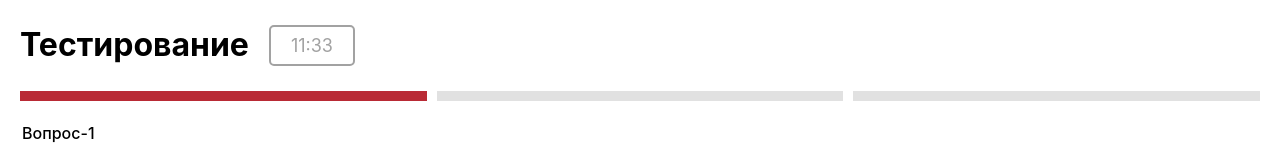
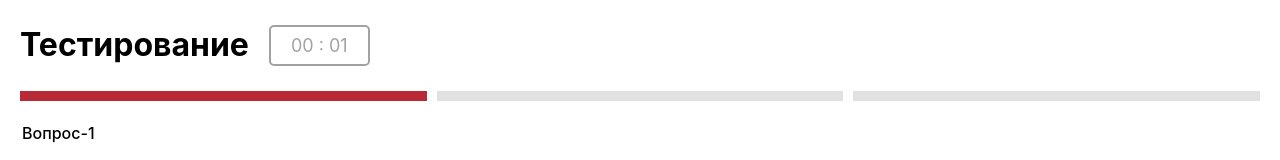
Before and after one commit to TimPulin/madsoft, a React (Vite) app: page / in a window 1280 px wide. Shown: the top 160 px of the page. Built offline with nearby package versions, Linux system fonts and the light colour scheme.

Commit message:
таймер работает

```diff
--- a/src/components/question/Question.tsx
+++ b/src/components/question/Question.tsx
@@ -1,4 +1,4 @@
-import { Formik, useFormik } from 'formik';
+import { useFormik } from 'formik';
 import { Button, Checkbox, Radio, RadioChangeEvent, Space } from 'antd';
 import formStyles from '../../styles/modules/form.module.scss';
 
--- a/src/components/timer/Timer.tsx
+++ b/src/components/timer/Timer.tsx
@@ -1,5 +1,79 @@
+import { useEffect, useRef, useState } from 'react';
 import styles from './timer.module.scss';
 
-export default function Timer() {
-  return <div className={styles.timer}>11:33</div>;
+type TimerPropsType = {
+  duration: number;
+  isTimeOver: boolean;
+  setIsTimeOver: React.Dispatch<React.SetStateAction<boolean>>;
+};
+
+const ONE_HOUR = 3600000;
+const ONE_MINUTE = 60000;
+const ONE_SECOND = 1000;
+
+const initialFormatedTime = {
+  hours: '00',
+  minutes: '00',
+  seconds: '00',
+};
+
+export default function Timer(props: TimerPropsType) {
+  const { duration, isTimeOver, setIsTimeOver } = props;
+  const [time, setTime] = useState<number>(0);
+  const [formatedTime, setFormatedTime] = useState(initialFormatedTime);
+  const timerRef = useRef<NodeJS.Timeout | undefined>(undefined);
+
+  function formatTime(time: number) {
+    const hours = Math.floor(time / ONE_HOUR);
+    const minutes = Math.floor((time % ONE_HOUR) / ONE_MINUTE);
+    const seconds = Math.floor((time % ONE_MINUTE) / ONE_SECOND);
+    setFormatedTime({
+      hours: String(hours).padStart(2, '0'),
+      minutes: String(minutes).padStart(2, '0'),
+      seconds: String(seconds).padStart(2, '0'),
+    });
+  }
+
+  function setNewTime(prevTime: number) {
+    const newTime = prevTime - ONE_SECOND;
+    return newTime <= 0 ? 0 : newTime;
+  }
+
+  function stopTimer() {
+    clearInterval(timerRef.current);
+  }
+
+  function runTimer() {
+    stopTimer();
+    timerRef.current = setInterval(() => {
+      setTime((prevTime) => setNewTime(prevTime));
+    }, ONE_SECOND);
+  }
+
+  useEffect(() => {
+    if (isTimeOver) {
+      stopTimer();
+    } else {
+      setTime(duration);
+      runTimer();
+    }
+    return () => {
+      stopTimer();
+    };
+  }, [duration, isTimeOver]);
+
+  useEffect(() => {
+    formatTime(time);
+    if (time === 0) {
+      setIsTimeOver(true);
+    } else {
+      setIsTimeOver(false);
+    }
+  }, [time]);
+
+  return (
+    <div className={styles.timer}>
+      {formatedTime.minutes} : {formatedTime.seconds}
+    </div>
+  );
 }
--- a/src/moks/exam-1.ts
+++ b/src/moks/exam-1.ts
@@ -2,8 +2,8 @@ import { ExamType, QuestionMode } from '../types/exam-type';
 
 const exam_1: ExamType = {
   name: 'Экзамен-1',
-  timer: false,
-  examMaxDuration: 0,
+  timer: true,
+  examMaxDuration: 6000,
   questions: [
     {
       title: 'Вопрос-1',
--- a/src/pages/exam-page/ExamPage.tsx
+++ b/src/pages/exam-page/ExamPage.tsx
@@ -1,7 +1,14 @@
-import { useEffect } from 'react';
+import { useEffect, useState } from 'react';
 import { useDispatch } from 'react-redux';
 
-import { setExam, updateAnswerList, updateProgress } from '../../store/slices/exam-slice';
+import {
+  setEndExamDate,
+  setExam,
+  setStartExamDate,
+  updateAnswerList,
+  updateProgress,
+} from '../../store/slices/exam-slice';
+import { useExam, useExamProgressIndex, useQuestionsAmount } from '../../store/selectors';
 
 import { getExam } from '../../server-connect/connections';
 
@@ -11,7 +18,6 @@ import Timer from '../../components/timer/Timer';
 
 import mainStyles from '../../styles/modules/main.module.scss';
 import pageStyles from './exam-page.module.scss';
-import { useExam, useExamProgressIndex, useQuestionsAmount } from '../../store/selectors';
 
 export default function ExamPage() {
   const dispatch = useDispatch();
@@ -19,10 +25,20 @@ export default function ExamPage() {
   const questionAmount = useQuestionsAmount();
   const examProgress = useExamProgressIndex();
 
+  const [isTimeOver, setIsTimeOver] = useState(false);
+
   const onSubmitAnswer = (value: boolean[]) => {
     dispatch(updateAnswerList(value));
-    if (examProgress < questionAmount - 1) dispatch(updateProgress(examProgress + 1));
+    if (examProgress < questionAmount - 1) {
+      dispatch(updateProgress(examProgress + 1));
+    } else {
+      dispatch(setEndExamDate(new Date().getTime()));
+    }
   };
+
+  function startExam() {
+    dispatch(setStartExamDate(new Date().getTime()));
+  }
 
   async function getExamLocal() {
     const exam = await getExam();
@@ -33,11 +49,21 @@ export default function ExamPage() {
     getExamLocal();
   }, []);
 
+  useEffect(() => {
+    if (exam) startExam();
+  }, [exam]);
+
   return (
     <main className={mainStyles.main}>
       <div className={pageStyles.wrapTitle}>
         <h1>Тестирование</h1>
-        {exam && <Timer />}
+        {exam?.timer && (
+          <Timer
+            duration={exam.examMaxDuration}
+            isTimeOver={isTimeOver}
+            setIsTimeOver={setIsTimeOver}
+          />
+        )}
       </div>
       {exam && (
         <>
--- a/src/store/slices/exam-slice.ts
+++ b/src/store/slices/exam-slice.ts
@@ -6,8 +6,8 @@ type ExamStateType = {
   value: {
     progressIndex: number;
     answerList: boolean[][];
-    startExamDate: Date | null;
-    endExamDate: Date | null;
+    startExamDate: number | null;
+    endExamDate: number | null;
     exam: ExamType | null;
   };
 };
@@ -29,7 +29,7 @@ interface IUpdateAnswerListAction extends IAction {
 }
 
 interface ISetExamDate extends IAction {
-  payload: Date;
+  payload: number;
 }
 
 const initialState: ExamStateType = {
```
